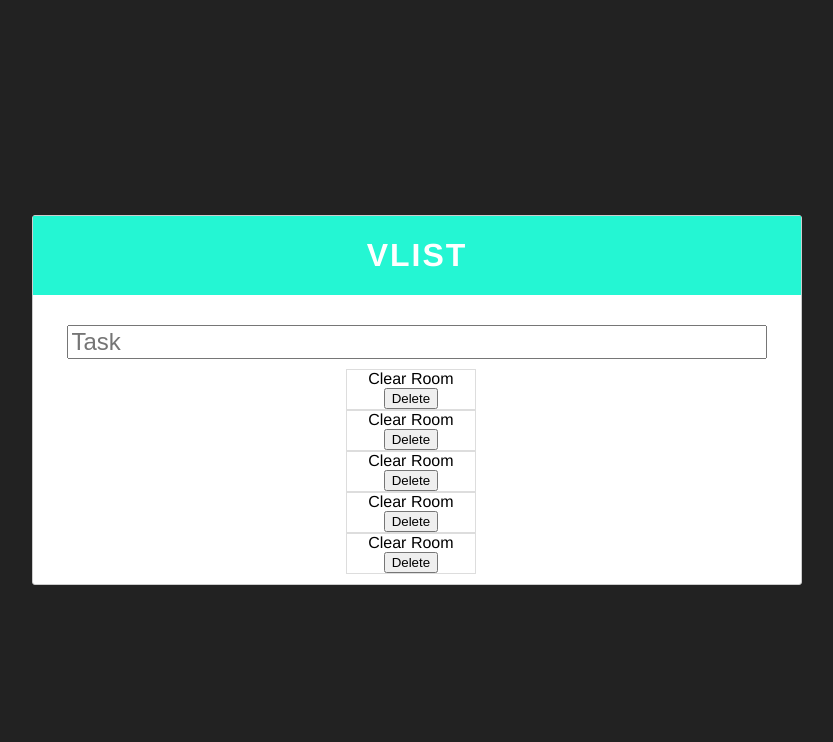
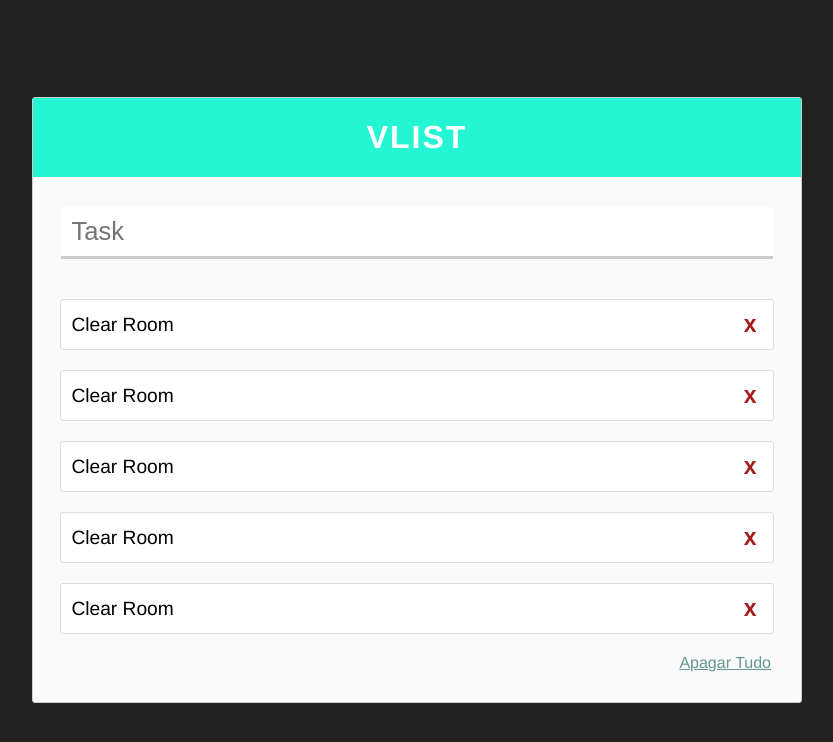
Before and after one commit to raymag/vlist, a Vue app: page / in a window 1280 px wide. Shown: the top 742 px of the page, without its empty margins (223-1056 px from the left). Built offline with nearby package versions, Linux system fonts and the light colour scheme.

Commit message:
feat: bootstrap UI

```diff
--- a/src/App.vue
+++ b/src/App.vue
@@ -8,25 +8,27 @@
       <section>
         <article>
           <span>Clear Room</span>
-          <button>Delete</button>
+          <button>x</button>
         </article>
         <article>
           <span>Clear Room</span>
-          <button>Delete</button>
+          <button>x</button>
         </article>
         <article>
           <span>Clear Room</span>
-          <button>Delete</button>
+          <button>x</button>
         </article>
         <article>
           <span>Clear Room</span>
-          <button>Delete</button>
+          <button>x</button>
         </article>
         <article>
           <span>Clear Room</span>
-          <button>Delete</button>
+          <button>x</button>
         </article>
       </section>
+
+    <span id="deleteAll">Apagar Tudo</span>
     </main>
   </div>
 </template>
@@ -64,7 +66,7 @@ main {
   align-items: center;
   justify-content: flex-start;
   flex-direction: column;
-  background: #fff;
+  background: #fafafa;
   min-width: 60%;
 }
 #header {
@@ -74,19 +76,67 @@ main {
   color: #fff;
   text-transform: uppercase;
   letter-spacing: 2px;
+  font-weight: bold;
 }
 
 section {
-  /* width: 100%; */
-  padding: 10px 20px;
+  width: 100%;
+  padding: 20px;
 }
 input {
   width: 90%;
-  font-size: 1.5em;
+  font-size: 1.6em;
+  outline: none;
+  border: none;
+  border-bottom: 3px solid #ccc;
+  background: #fff;
+  padding: 10px;
+}
+input:focus {
+  border-color: rgb(29, 165, 142);
 }
 article {
+  margin: auto;
   width: 90%;
+  margin: 20px auto;
+  margin-bottom: 0;
   border: solid 1px #ddd;
+  border-radius: 3px;
+  padding: 10px;
+  background: #fff;
+  display: flex;
+  align-self: center;
+  justify-content: space-between;
+  font-size: 1.2em;
+}
+article button {
+  border: none;
+  background: none;
+  font-weight: bold;
+  font-size: 1.2em;
+  color: rgb(165, 29, 29);
+  cursor: pointer;
+}
+article button:hover {
+  color: rgb(246, 36, 36);
+}
+article button:active {
+  transform: translate(0, 2px);
+}
+article span {
+  align-self: center;
+}
+
+#deleteAll {
+  text-decoration: underline;
+  color: rgba(69, 134, 123, 0.835);
+  cursor: pointer;
+  width: 100%;
+  display: flex;
+  align-items: center;
+  justify-content: end;
+  margin-right: 60px;
+  margin-bottom: 30px;
 }
 
 </style>
```
